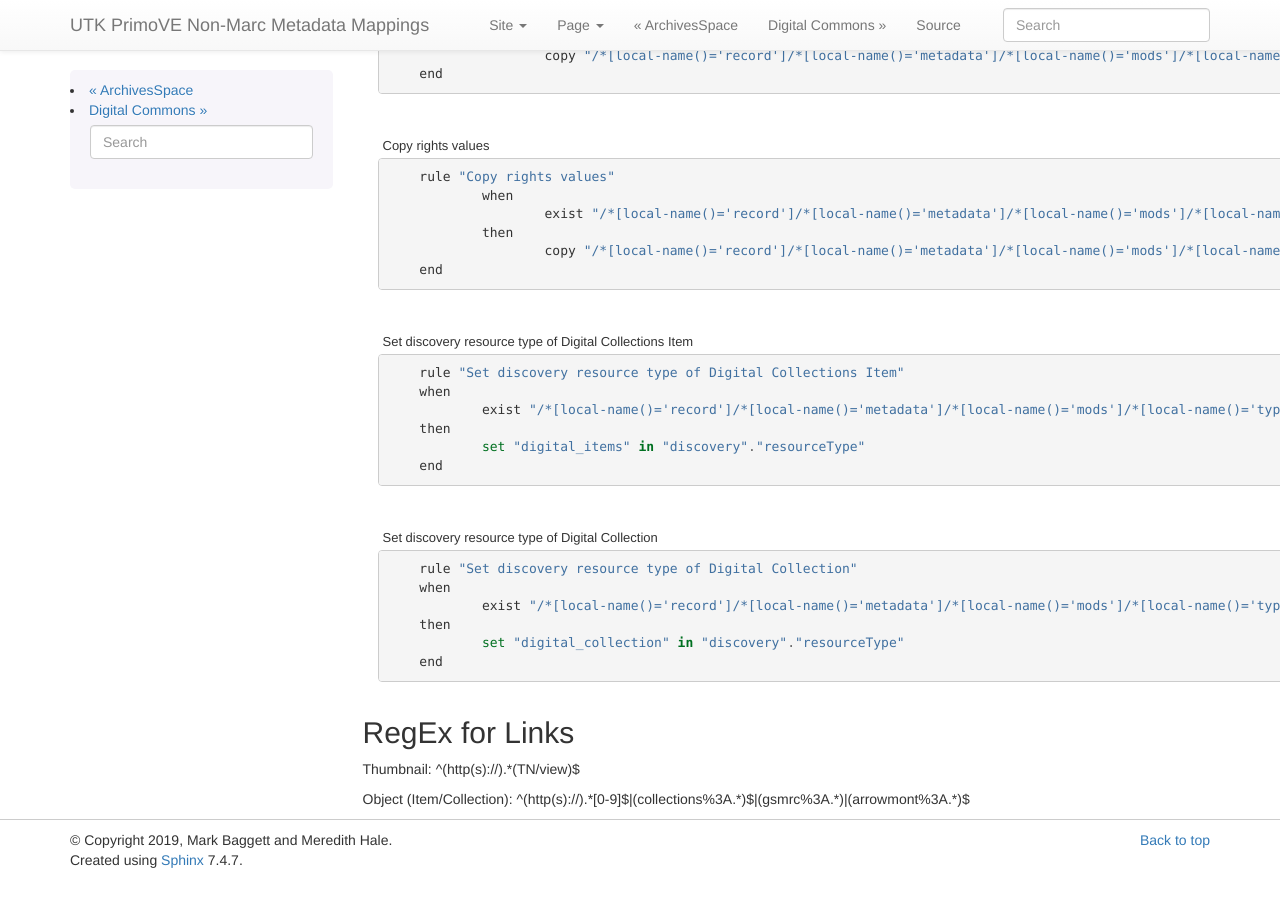
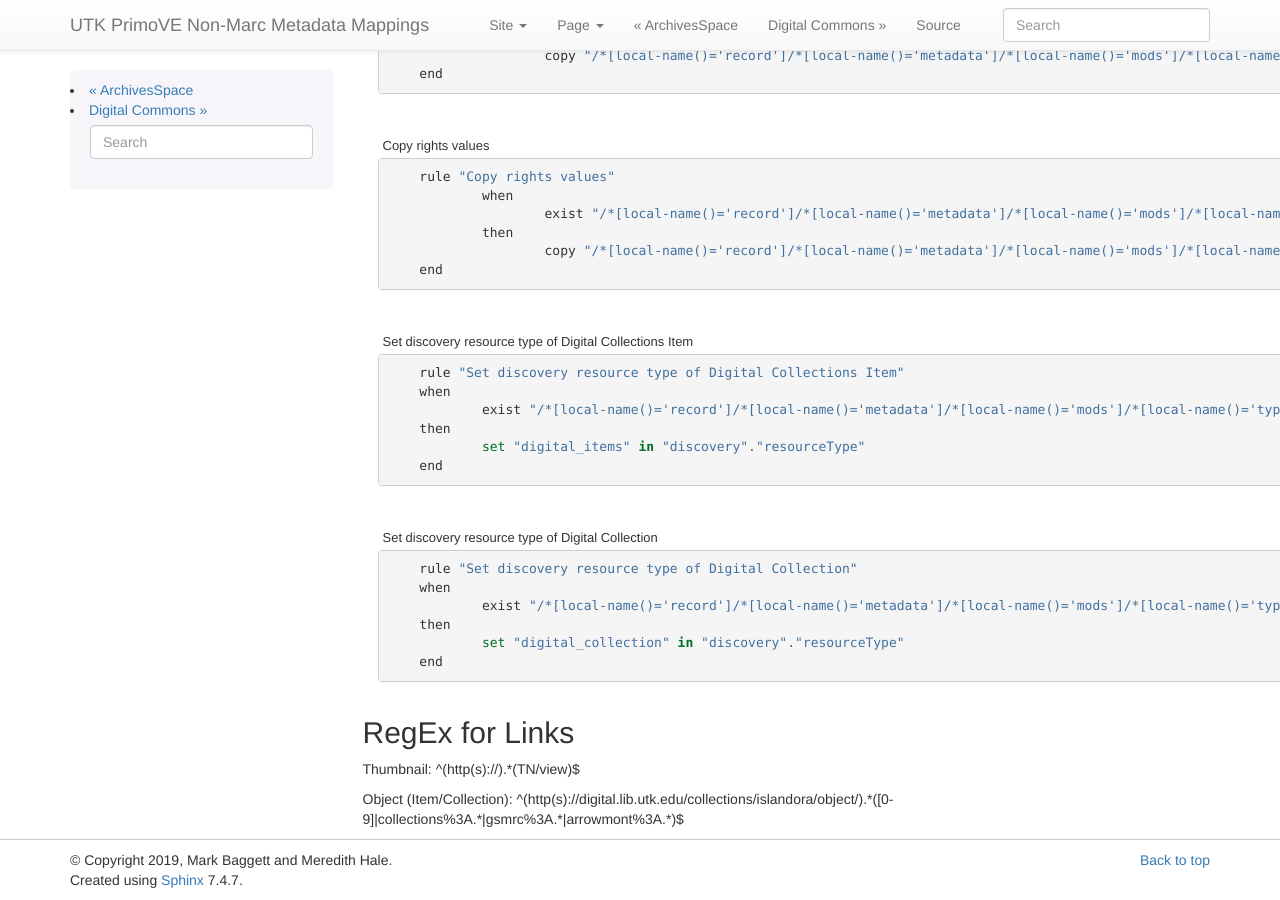
Before and after one commit to markpbaggett/primove_metadata, a Sphinx documentation site: the page built from docs/source/external_sources/digital_collections.rst, in a window 1280 px wide and 900 px high, scrolled down 7007 px. Built offline with Sphinx 7.4.7, drawn with Linux system fonts in a browser that asks for light colours.

Commit message:
Update regex for object link.

```diff
--- a/docs/source/external_sources/digital_collections.rst
+++ b/docs/source/external_sources/digital_collections.rst
@@ -380,4 +380,4 @@ RegEx for Links
 
 Thumbnail: ^(http(s):\/\/).*(TN\/view)$
 
-Object (Item/Collection): ^(http(s):\/\/).*[0-9]$|(collections%3A.*)$|(gsmrc%3A.*)|(arrowmont%3A.*)$
+Object (Item/Collection): ^(http(s):\/\/digital\.lib\.utk\.edu\/collections\/islandora\/object\/).*([0-9]|collections%3A.*|gsmrc%3A.*|arrowmont%3A.*)$
```
